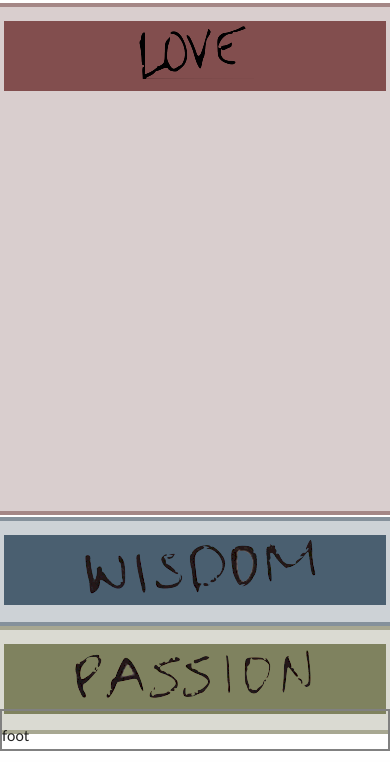
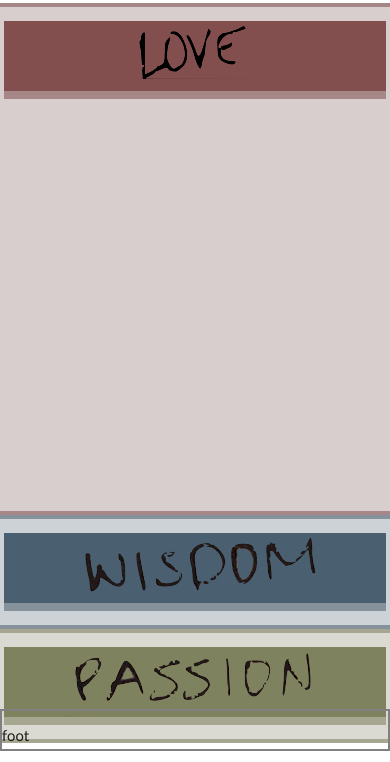
Before and after one commit to kennethrfrank/JoleeKenny, a plain HTML site: page index.html in a window 390 px wide. Shown: the part 93-855 px from the top of the page. Drawn offline with nearby package versions, Linux system fonts and the light colour scheme.

Commit message:
bottomMobile
adgsdag

```diff
--- a/index.html
+++ b/index.html
@@ -48,12 +48,15 @@
 
 							<div id="love" class="mobile tablet only sixteen wide column center active borderl" >
 								<div class="row mobileTitle l"><img src="badges/Love.png"></div>
+								<div class="borderl"></div>
 							</div>
 							<div id="wisdom" class="mobile tablet only sixteen wide column borderw center">
 								<div class="row mobileTitle w"><img src="badges/Wisdom.png"></div>
+								<div class="borderw"></div>
 							</div>
 							<div id="passion" class="mobile tablet only sixteen wide column center borderp">
 								<div class="row mobileTitle p" ><img src="badges/Passion.png"></div>
+								<div class="borderp"></div>
 							</div>
 
 
```
